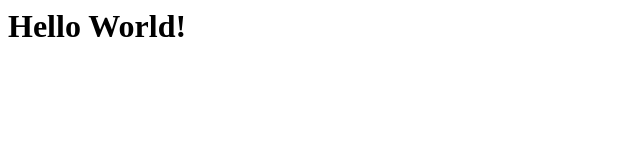
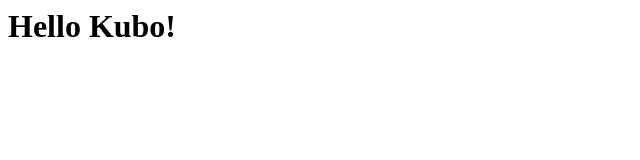
Before and after one commit to hyphacoop/api.distributed.press, a website: page fixtures/site/index.html in a window 1280 px wide. Shown: the full height of the page, 0-640 px from the left. Drawn offline with Linux system fonts and the light colour scheme.

Commit message:
Update header in index.html from "Hello World!" to "Hello Kubo!"

```diff
--- a/fixtures/site/index.html
+++ b/fixtures/site/index.html
@@ -1,2 +1,2 @@
 <title>Hello Distributed Press!</title>
-<h1>Hello World!</h1>
+<h1>Hello Kubo!</h1>
```
